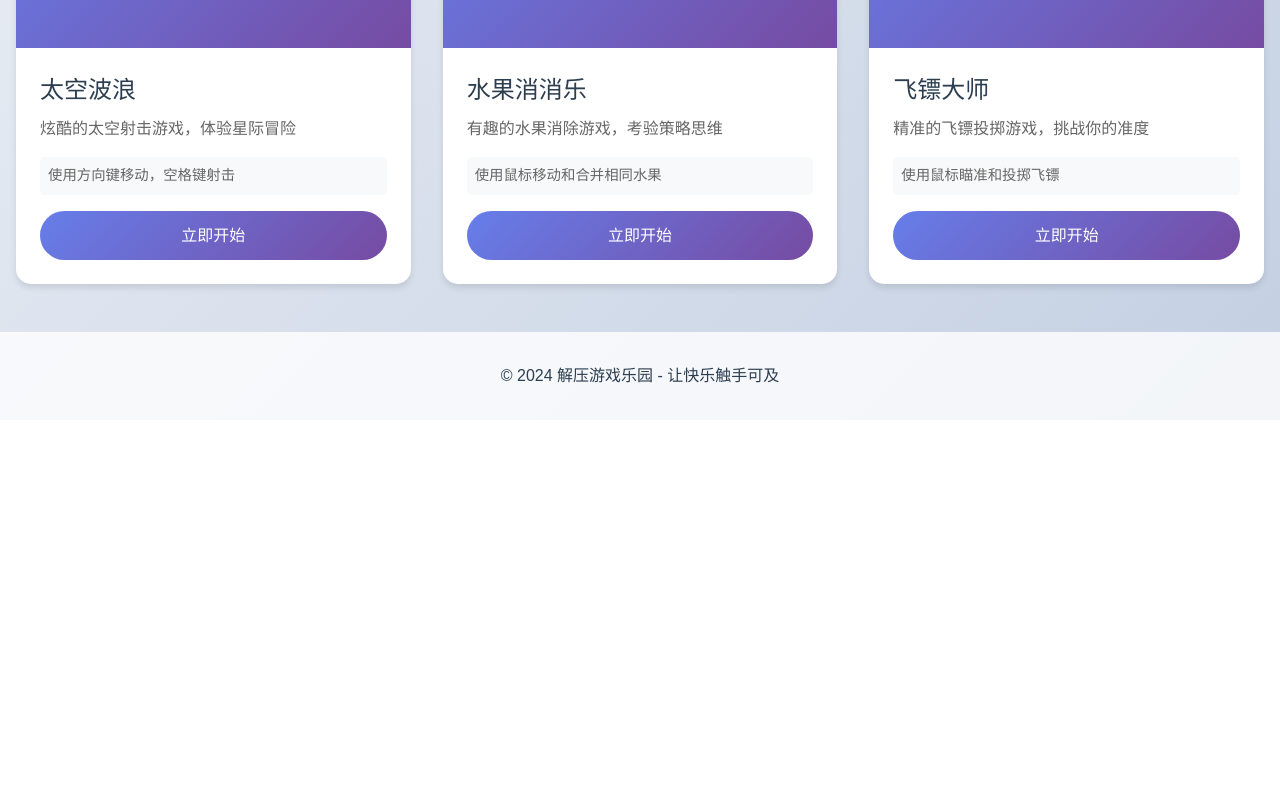
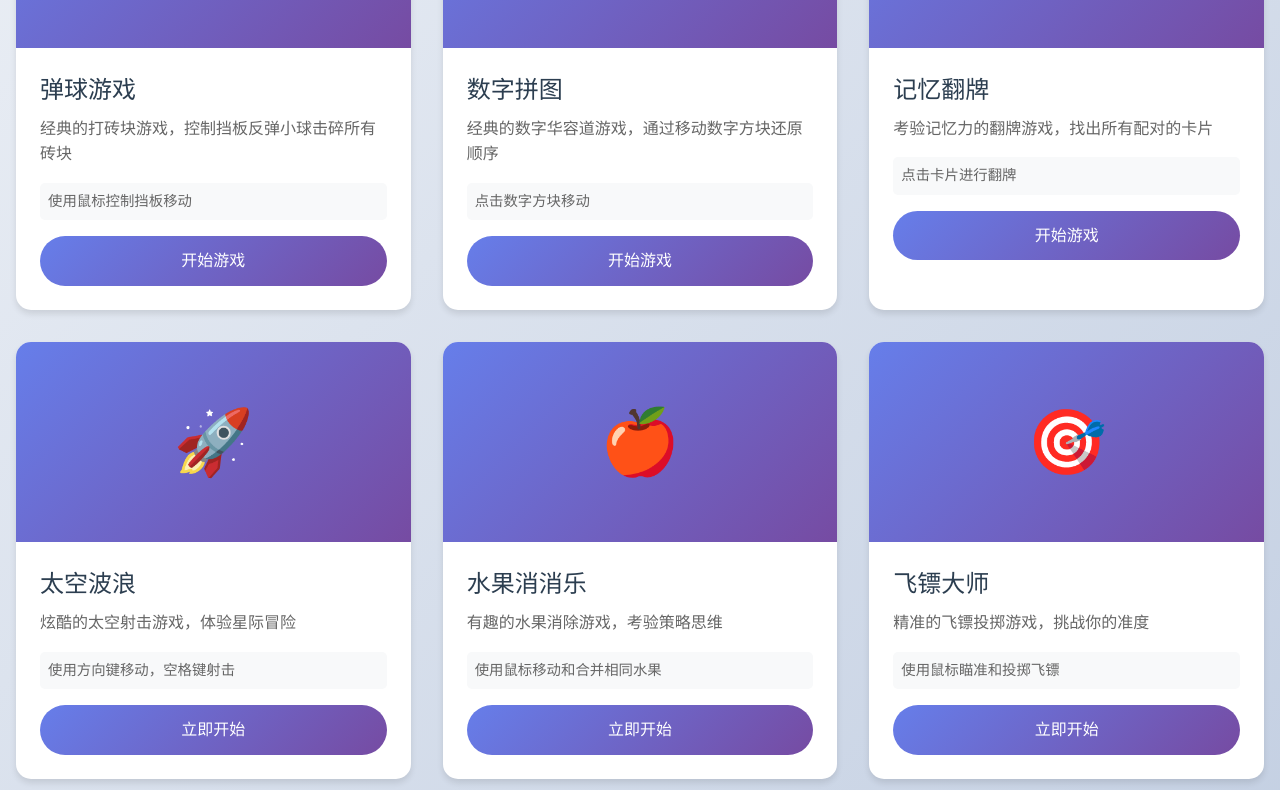
Before and after one commit to 7027886/monstersurvivorsclub.top, a plain HTML site: page index.html in a window 1280 px wide. Shown: the part 824-1614 px from the top of the page. Before the commit the page ends 1244 px from the top, so only its background shows below. Drawn offline with nearby package versions, Linux system fonts and the light colour scheme.

Commit message:
Add files via upload
恢复自有游戏，添加返回按钮

```diff
--- a/index.html
+++ b/index.html
@@ -206,6 +206,33 @@
                 </div>
             </div>
             <div class="game-card">
+                <div class="game-image">⚽</div>
+                <div class="game-info">
+                    <h2 class="game-title">弹球游戏</h2>
+                    <p class="game-description">经典的打砖块游戏，控制挡板反弹小球击碎所有砖块</p>
+                    <div class="game-controls">使用鼠标控制挡板移动</div>
+                    <a href="./games/ball.html" class="play-button">开始游戏</a>
+                </div>
+            </div>
+            <div class="game-card">
+                <div class="game-image">🧩</div>
+                <div class="game-info">
+                    <h2 class="game-title">数字拼图</h2>
+                    <p class="game-description">经典的数字华容道游戏，通过移动数字方块还原顺序</p>
+                    <div class="game-controls">点击数字方块移动</div>
+                    <a href="./games/puzzle.html" class="play-button">开始游戏</a>
+                </div>
+            </div>
+            <div class="game-card">
+                <div class="game-image">🎴</div>
+                <div class="game-info">
+                    <h2 class="game-title">记忆翻牌</h2>
+                    <p class="game-description">考验记忆力的翻牌游戏，找出所有配对的卡片</p>
+                    <div class="game-controls">点击卡片进行翻牌</div>
+                    <a href="./games/memory.html" class="play-button">开始游戏</a>
+                </div>
+            </div>
+            <div class="game-card">
                 <div class="game-image">🚀</div>
                 <div class="game-info">
                     <h2 class="game-title">太空波浪</h2>
```
